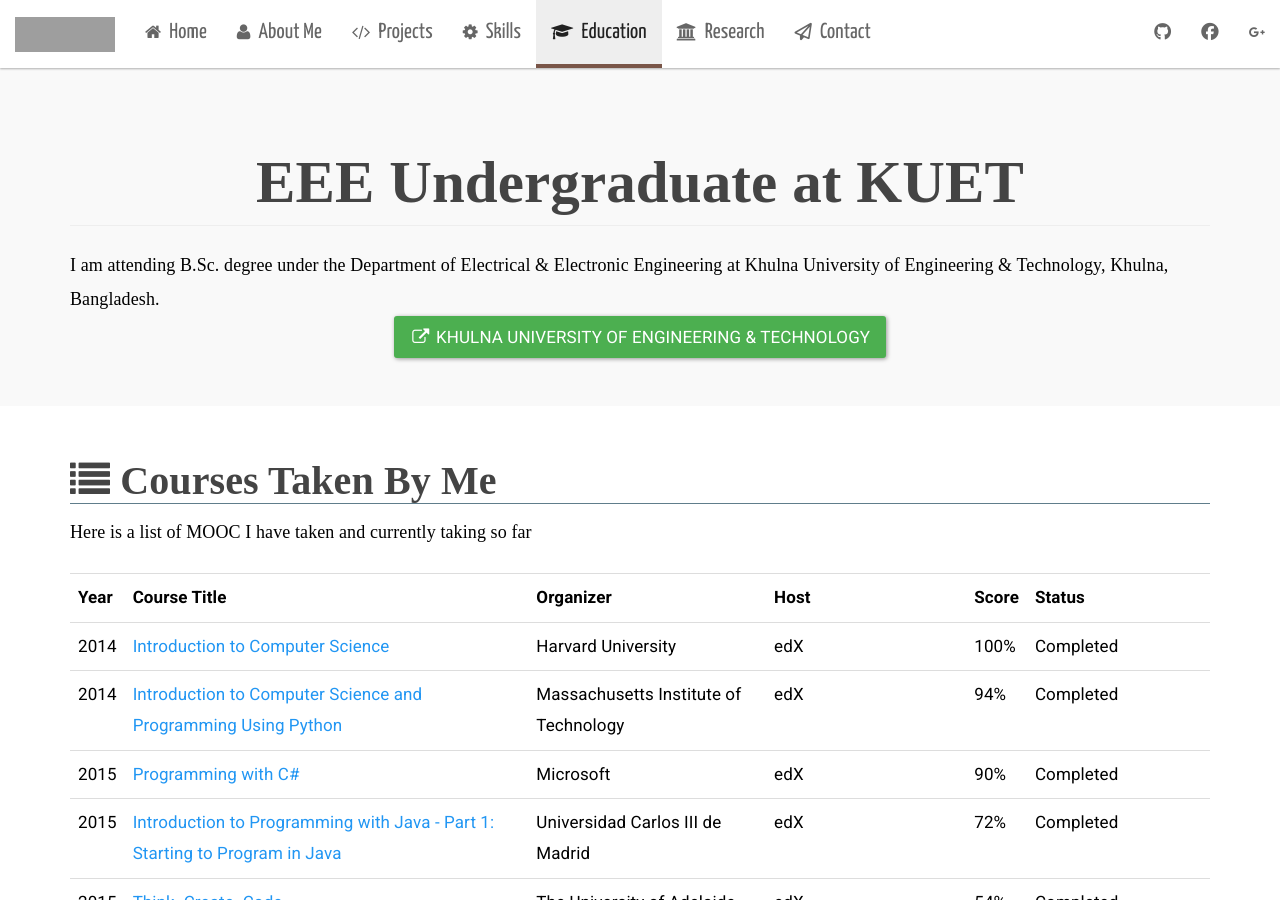
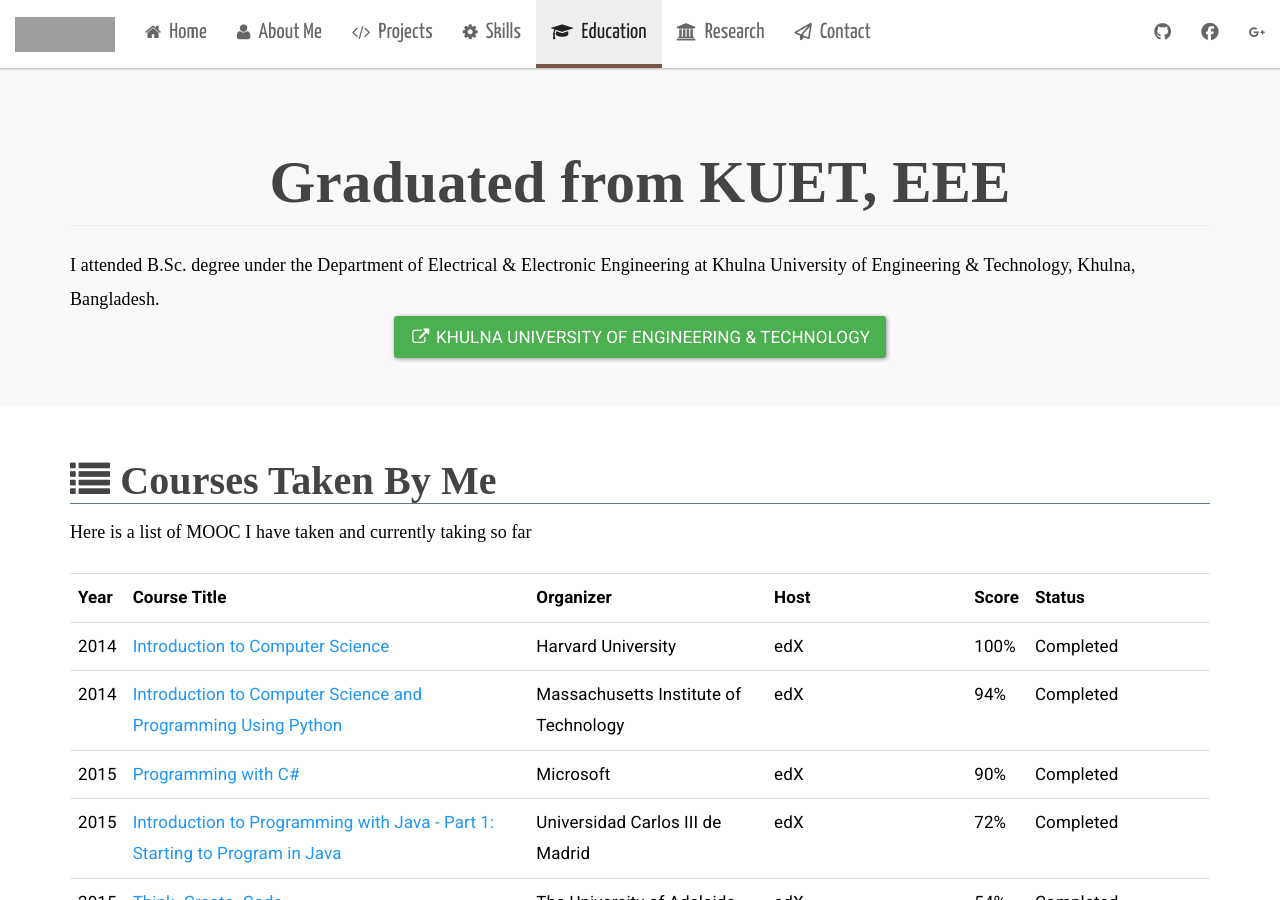
Before and after one commit to manashmandal/manashmandal.github.io, a Jekyll site: the page built from education.html, in a window 1280 px wide and 900 px high. Built offline with Jekyll 4.4.1, drawn with Linux system fonts in a browser that asks for light colours; nearby versions of some CDN libraries; some web fonts are replaced; grey boxes are pictures that could not be loaded.

Commit message:
Update education.html

```diff
--- a/education.html
+++ b/education.html
@@ -7,10 +7,10 @@
 <div class="jumbotron">
     <div class="container">
         <h1 class="education-heading page-header text-center">
-            <strong>EEE Undergraduate at KUET</strong>
+            <strong>Graduated from KUET, EEE</strong>
         </h1>
 
-        <div class="para-graph">I am attending B.Sc. degree under the Department of Electrical & Electronic Engineering at Khulna University of Engineering & Technology, Khulna, Bangladesh.</div>
+        <div class="para-graph">I attended B.Sc. degree under the Department of Electrical & Electronic Engineering at Khulna University of Engineering & Technology, Khulna, Bangladesh.</div>
 
         <a href="http://www.kuet.ac.bd" target="_blank"><div class="text-center"><button class="btn btn-lg btn-success"><span class="fa fa-fw fa-external-link"></span> Khulna University of Engineering & Technology</button></div></a>
     </div>
```
